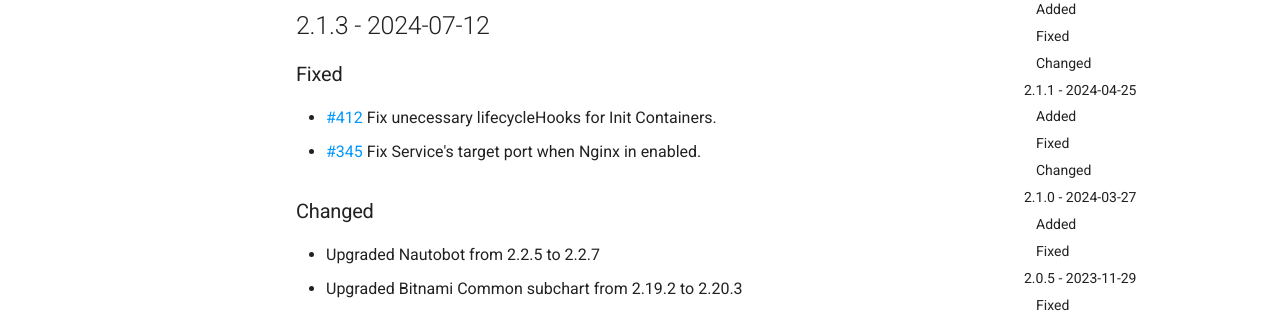
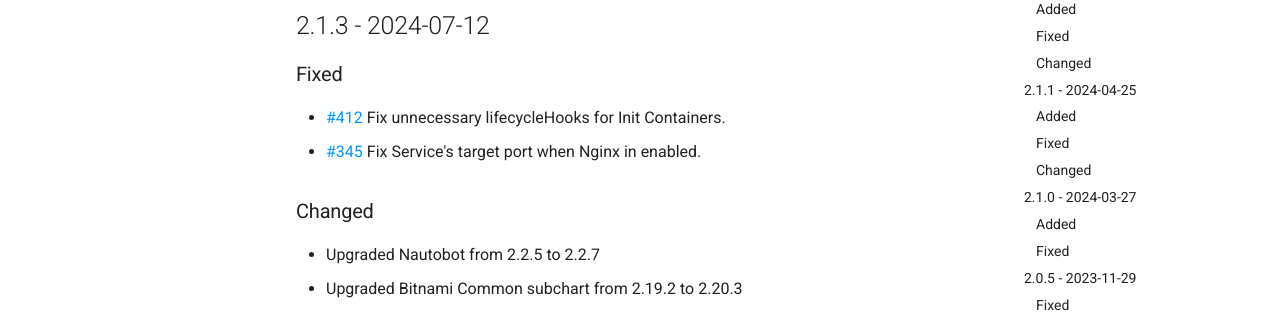
Before and after one commit to nautobot/helm-charts, an MkDocs documentation site: the page built from docs/release-notes/version-2.x.md, in a window 1280 px wide and 900 px high. Shown: the part 301-614 px from the top of the window. Built offline with MkDocs 1.6.1 and Material for MkDocs 9.7.7, drawn with Linux system fonts in a browser that asks for light colours; comment, search, counter and statistics services are not loaded.

```diff
--- a/docs/release-notes/version-2.x.md
+++ b/docs/release-notes/version-2.x.md
@@ -7,7 +7,7 @@
 
 ### Fixed
 
-* [#412](https://github.com/nautobot/helm-charts/pull/412) Fix unecessary lifecycleHooks for Init Containers.
+* [#412](https://github.com/nautobot/helm-charts/pull/412) Fix unnecessary lifecycleHooks for Init Containers.
 * [#345](https://github.com/nautobot/helm-charts/pull/345) Fix Service's target port when Nginx in enabled.
 
 ### Changed
```
Also changed, not shown: charts/nautobot/README.md (+1 -1 lines), 4 other files.
